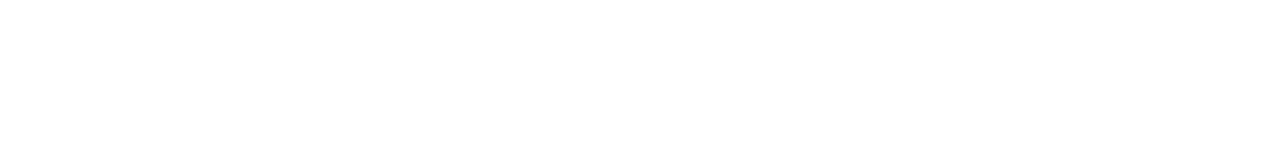
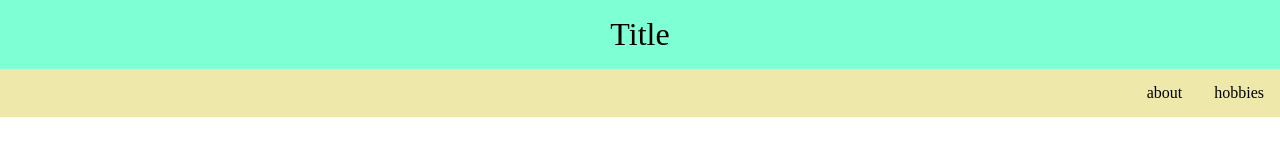
Before and after one commit to SakaMax/my-portfolio, a website: page index.html in a window 1280 px wide. Drawn offline with Linux system fonts and the light colour scheme; some packages are replaced by stand-ins of ours.

Commit message:
ヘッダーの仮置き

```diff
--- a/index.html
+++ b/index.html
@@ -10,7 +10,13 @@
   </head>
   <body>
     <!-- <h1>ポートフォリオサイト</h1> -->
-    <div class="header"></div>
+    <div class="header">
+      <div class="header-title">Title</div>
+      <div class="header-link-container">
+        <div class="header-link">about</div>
+        <div class="header-link">hobbies</div>
+      </div>
+    </div>
     <div class="main"></div>
     <div class="footer"></div>
     <script src="main.js"></script>
--- a/style.css
+++ b/style.css
@@ -0,0 +1,19 @@
+.header-title {
+  background-color: aquamarine;
+  font-size: 2em;
+  padding: 0.5em;
+  text-align: center;
+}
+
+.header-link-container {
+  height: 3em;
+  background-color: palegoldenrod;
+  display: flex;
+  justify-content: right;
+  align-items: center;
+}
+
+.header-link {
+  font-size: 1em;
+  margin: 0em 1em;
+}
```
